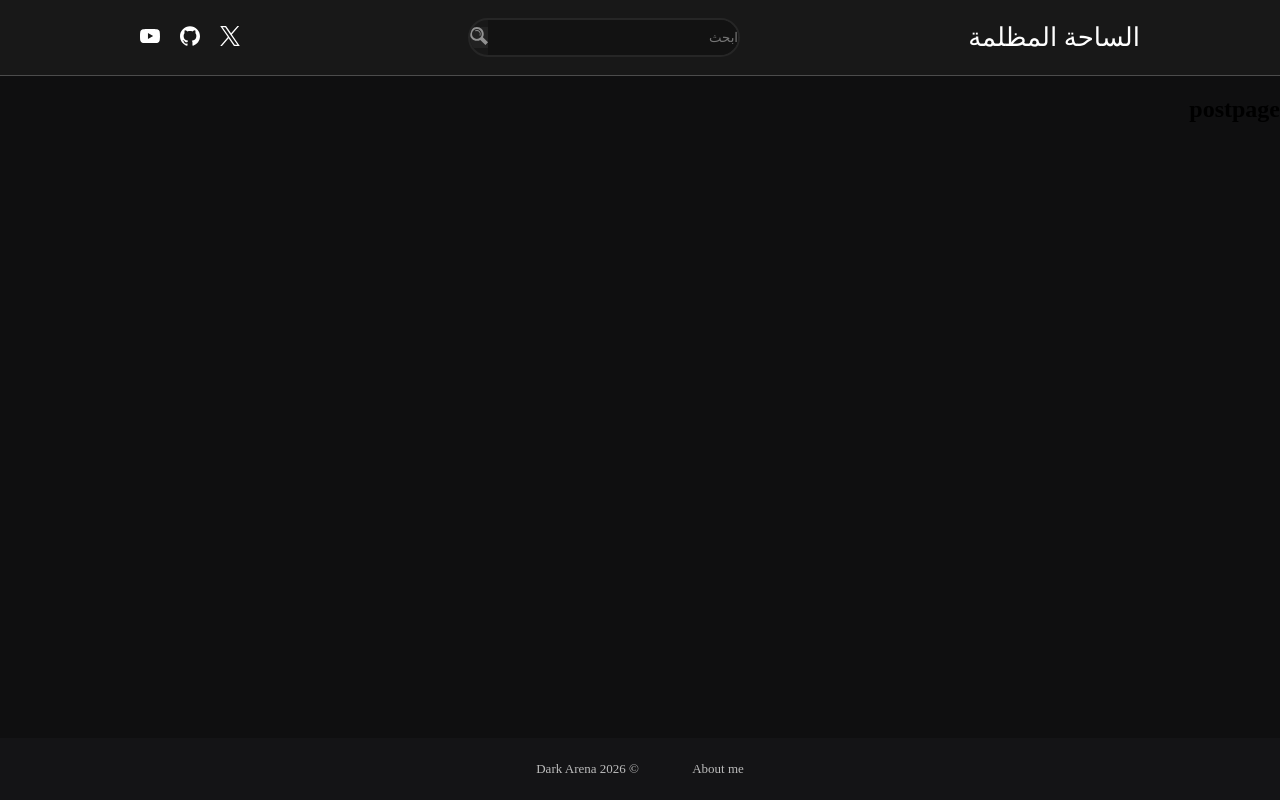
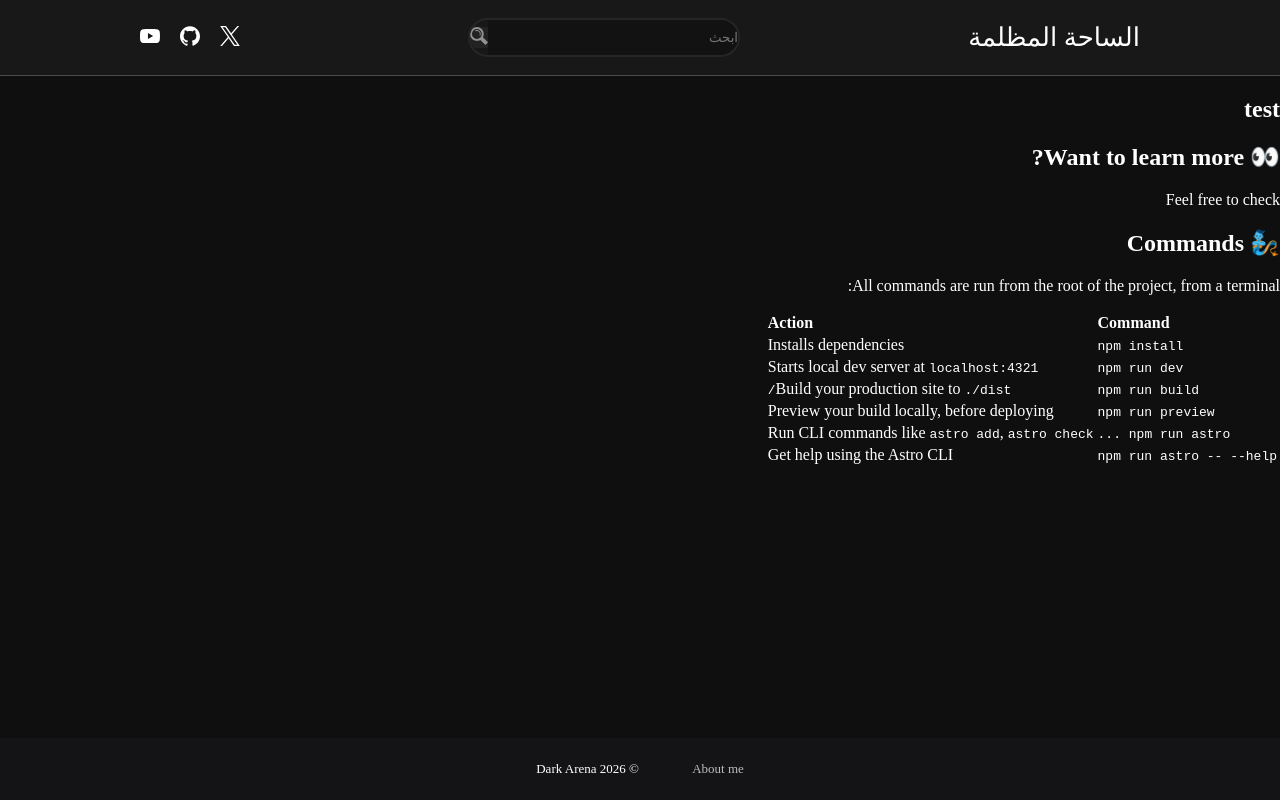
Before and after one commit to yamen15/dark-arena, an Astro site: page /posts in a window 1280 px wide. Built offline with nearby package versions, Linux system fonts and the light colour scheme; Astro itself is replaced by a stand-in of ours; a web font is replaced by a local one.

Commit message:
some update

```diff
--- /dev/null
+++ b/src/components/markdowncomponents.md
@@ -0,0 +1,22 @@
+## test
+## 👀 Want to learn more?
+
+Feel free to check
+
+
+
+
+
+
+## 🧞 Commands
+
+All commands are run from the root of the project, from a terminal:
+
+| Command                   | Action                                           |
+| :------------------------ | :----------------------------------------------- |
+| `npm install`             | Installs dependencies                            |
+| `npm run dev`             | Starts local dev server at `localhost:4321`      |
+| `npm run build`           | Build your production site to `./dist/`          |
+| `npm run preview`         | Preview your build locally, before deploying     |
+| `npm run astro ...`       | Run CLI commands like `astro add`, `astro check` |
+| `npm run astro -- --help` | Get help using the Astro CLI                     |
--- a/src/layouts/BaseLayout.astro
+++ b/src/layouts/BaseLayout.astro
@@ -73,24 +73,37 @@
 <style>
 
 *{
-
-    padding: 0;
+  padding: 0;
+color: white ;
 }
 
 
-         /* لتحديد لون تحديد النصوص */
+:global(body) {
+  display: flex;
+  flex-direction: column;
+  min-height: 100vh;
+  background: #0F0F10;
+  margin: 0;
+  padding: 0;
+  font-family: "Playpen Sans Arabic", cursive;
+}
+
+main {
+  flex: 1;
+  width: 100%;
+}
+
+
+ /* لتحديد لون تحديد النصوص */
 ::selection {
-  background: #ffe1006a;
+  background: rgba(62, 166, 255, 0.35);
   color: #ffffff;
 }
 
 ::-moz-selection {
-  background: #ffe1006a;
+  background: rgba(62, 166, 255, 0.35);
   color: #ffffff;
 }
-
-
-
 
 
 /* =====================header settings======================== */
@@ -221,24 +234,5 @@ a.Aboutme {
   margin-left: 50px;
 }
 
-/* :global(html), :global(body) {
-  height: 100%;
-  margin: 0;
-} */
-
-:global(body) {
-  display: flex;
-  flex-direction: column;
-  min-height: 100vh;
-  background: #0F0F10;
-  margin: 0;
-  padding: 0;
-  font-family: "Playpen Sans Arabic", cursive;
-}
-
-main {
-  flex: 1;
-  width: 100%;
-}
 
 </style>
--- a/src/pages/index.astro
+++ b/src/pages/index.astro
@@ -29,7 +29,7 @@ import BaseLayout from "../layouts/BaseLayout.astro"
 		<section class="posts-grid">
 
 		<article class="post-card">
-		<a href="posts/article-template.html" class="post-link">
+		<a href="/posts" class="post-link">
 
 			<div class="post-thumbnail">
 				<img src="/public/img/template.png" alt="article template photo">
--- a/src/pages/posts/index.astro
+++ b/src/pages/posts/index.astro
@@ -1,7 +1,10 @@
 ---
 import BaseLayout from "../../layouts/BaseLayout.astro"
+import {Content } from "../../components/markdowncomponents.md";
 ---
 
 <BaseLayout>
-	<h2>postpage</h2>
+
+<Content/>
+
 </BaseLayout>
```
Also changed, not shown: src/pages/about.astro (+77 -1 lines), src/pages/styles.css (+0 -72 lines).
